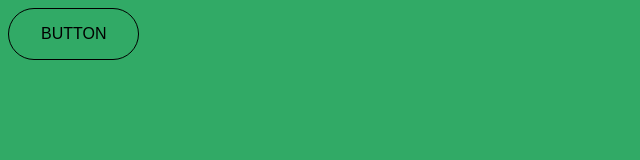
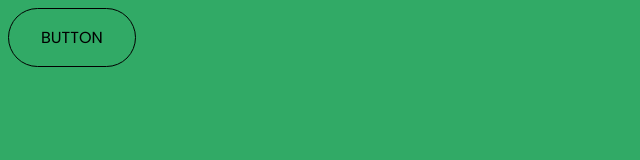
Before and after one commit to Beleguic/RoyaltyEstate, a plain HTML site: page framework/design_guide.html in a window 1280 px wide. Shown: the full height of the page, 0-640 px from the left. Drawn offline with Linux system fonts and the light colour scheme.

```diff
--- a/framework/src/scss/partials/_globals.scss
+++ b/framework/src/scss/partials/_globals.scss
@@ -1,5 +1,6 @@
 * {
     box-sizing: border-box;
+    font-family: $font-poppins;
 }
 
 body {
--- a/framework/src/scss/partials/_variables.scss
+++ b/framework/src/scss/partials/_variables.scss
@@ -3,8 +3,8 @@
 $font-poppins: 'Poppins', sans-serif;
 
 $white: #FFF;
+$grey: #AAA;
 $black: #000;
-$grey: #AAA;
 $light-grey: #F2F2F2;
 $dark-grey: #444;
 $red: #CE0A0A;
```
Also changed, not shown: framework/dist/main.css, 1 other file.
